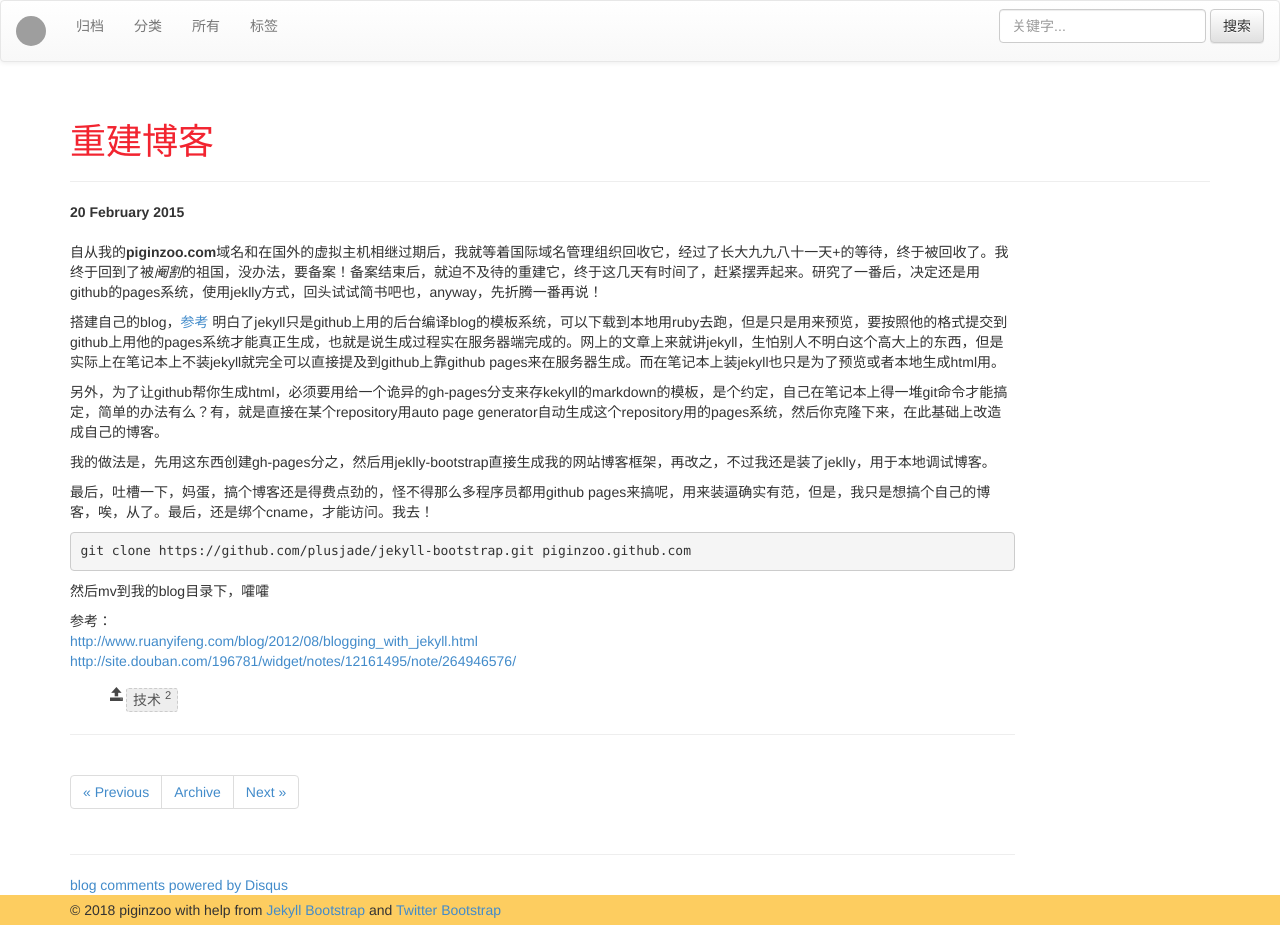
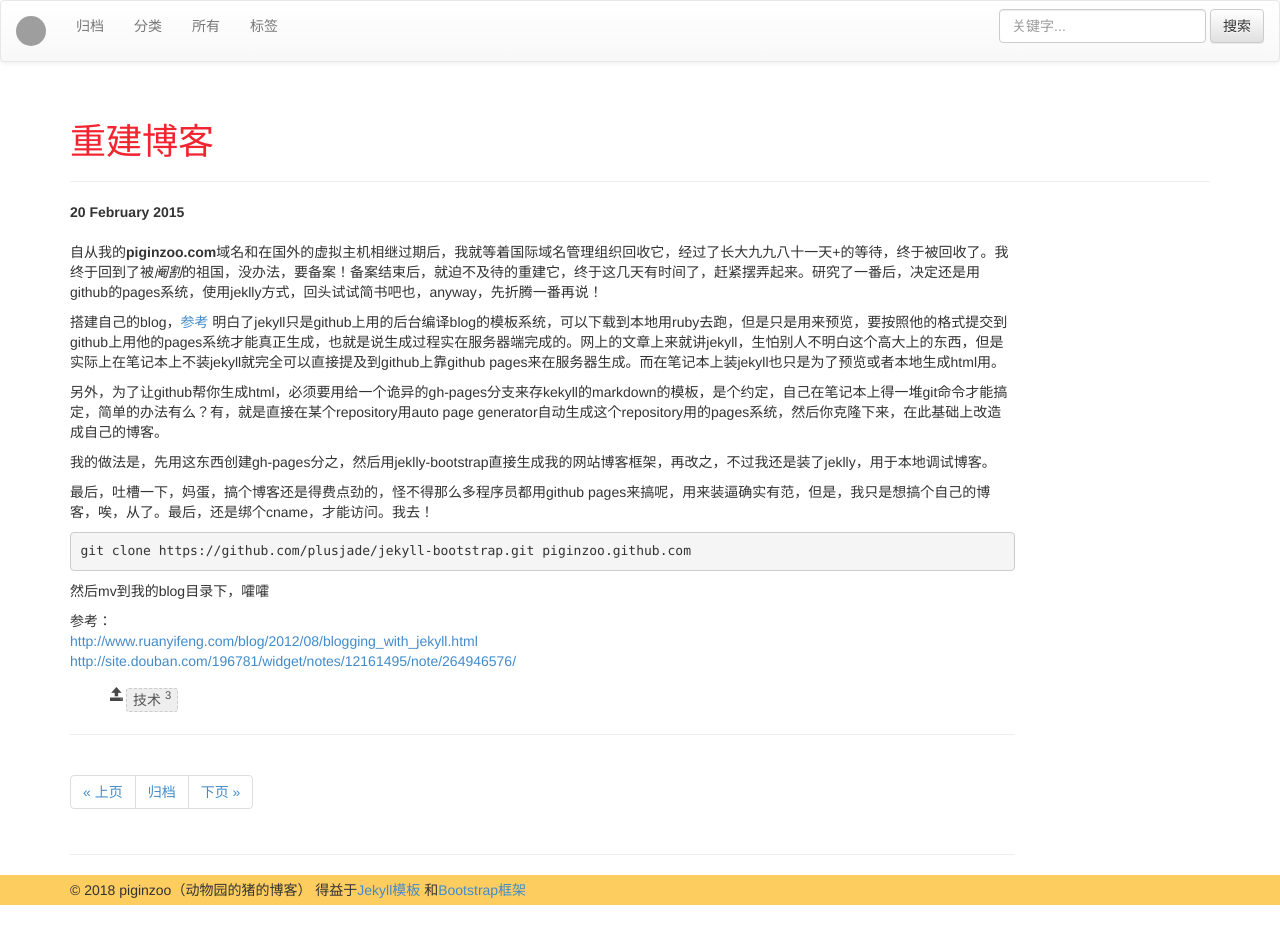
Before and after one commit to piginzoo/blog, a Jekyll site: the page built from _posts/2015-2-20-rebuild-my-website.md, in a window 1280 px wide. Built offline with Jekyll 4.4.1, drawn with Linux system fonts in a browser that asks for light colours; nearby versions of some CDN libraries; comment, search, counter and statistics services are not loaded; grey boxes are pictures that could not be loaded.

Commit message:
20180101

```diff
--- a/_config.yml
+++ b/_config.yml
@@ -79,19 +79,19 @@
   # Set 'provider' to the comment provider you want to use.
   # Set 'provider' to false to turn commenting off globally.
   #
-  comments :
-    provider : disqus
-    disqus :
-      short_name : jekyllbootstrap
-    livefyre :
-      site_id : 123
-    intensedebate :
-      account : 123abc
-    facebook :
-      appid : 123
-      num_posts: 5
-      width: 580
-      colorscheme: light
+  # comments :
+  #   provider : disqus
+  #   disqus :
+  #     short_name : jekyllbootstrap
+  #   livefyre :
+  #     site_id : 123
+  #   intensedebate :
+  #     account : 123abc
+  #   facebook :
+  #     appid : 123
+  #     num_posts: 5
+  #     width: 580
+  #     colorscheme: light
 
   # Settings for analytics helper
   # Set 'provider' to the analytics provider you want to use.
--- a/_includes/themes/bootstrap-3/default.html
+++ b/_includes/themes/bootstrap-3/default.html
@@ -84,9 +84,9 @@
 
     <div id="footer">
       <div class="container">
-        <p>&copy; {{ site.time | date: '%Y' }} {{ site.author.name }}
-          with help from <a href="http://jekyllbootstrap.com" target="_blank" title="The Definitive Jekyll Blogging Framework">Jekyll Bootstrap</a>
-          and <a href="http://twitter.github.com/bootstrap/" target="_blank">Twitter Bootstrap</a>
+        <p>&copy; {{ site.time | date: '%Y' }} {{ site.author.name }}（动物园的猪的博客）
+          得益于<a href="http://jekyllbootstrap.com" target="_blank" title="The Definitive Jekyll Blogging Framework">Jekyll模板</a>
+          和<a href="http://twitter.github.com/bootstrap/" target="_blank">Bootstrap框架</a>
         </p>
       </div>
     </div>
--- a/_includes/themes/bootstrap-3/post.html
+++ b/_includes/themes/bootstrap-3/post.html
@@ -30,18 +30,22 @@
     <hr>
     <ul class="pagination">
     {% if page.previous %}
-      <li class="prev"><a href="{{ BASE_PATH }}{{ page.previous.url }}" title="{{ page.previous.title }}">&laquo; Previous</a></li>
+      <li class="prev"><a href="{{ BASE_PATH }}{{ page.previous.url }}" title="{{ page.previous.title }}">&laquo; 上页</a></li>
     {% else %}
-      <li class="prev disabled"><a>&larr; Previous</a></li>
+      <li class="prev disabled"><a>&larr; 上页</a></li>
     {% endif %}
-      <li><a href="{{ BASE_PATH }}{{ site.JB.archive_path }}">Archive</a></li>
+      <li><a href="{{ BASE_PATH }}{{ site.JB.archive_path }}">归档</a></li>
     {% if page.next %}
-      <li class="next"><a href="{{ BASE_PATH }}{{ page.next.url }}" title="{{ page.next.title }}">Next &raquo;</a></li>
+      <li class="next"><a href="{{ BASE_PATH }}{{ page.next.url }}" title="{{ page.next.title }}">下页 &raquo;</a></li>
     {% else %}
-      <li class="next disabled"><a>Next &rarr;</a>
+      <li class="next disabled"><a>下页 &rarr;</a>
     {% endif %}
     </ul>
     <hr>
-    {% include JB/comments %}
+
+    <!-- UY BEGIN -->
+    <div id="uyan_frame"></div>
+    <script type="text/javascript" src="http://v2.uyan.cc/code/uyan.js?uid=2154280"></script>
+    <!-- UY END -->
   </div>
 </div>
```
Also changed, not shown: other parts of _includes/themes/bootstrap-3/default.html (+10 -0 lines), _posts/2018-1-1-neural-network-bp-algorithm.md (added, +110 -0 lines), 1 other file.
